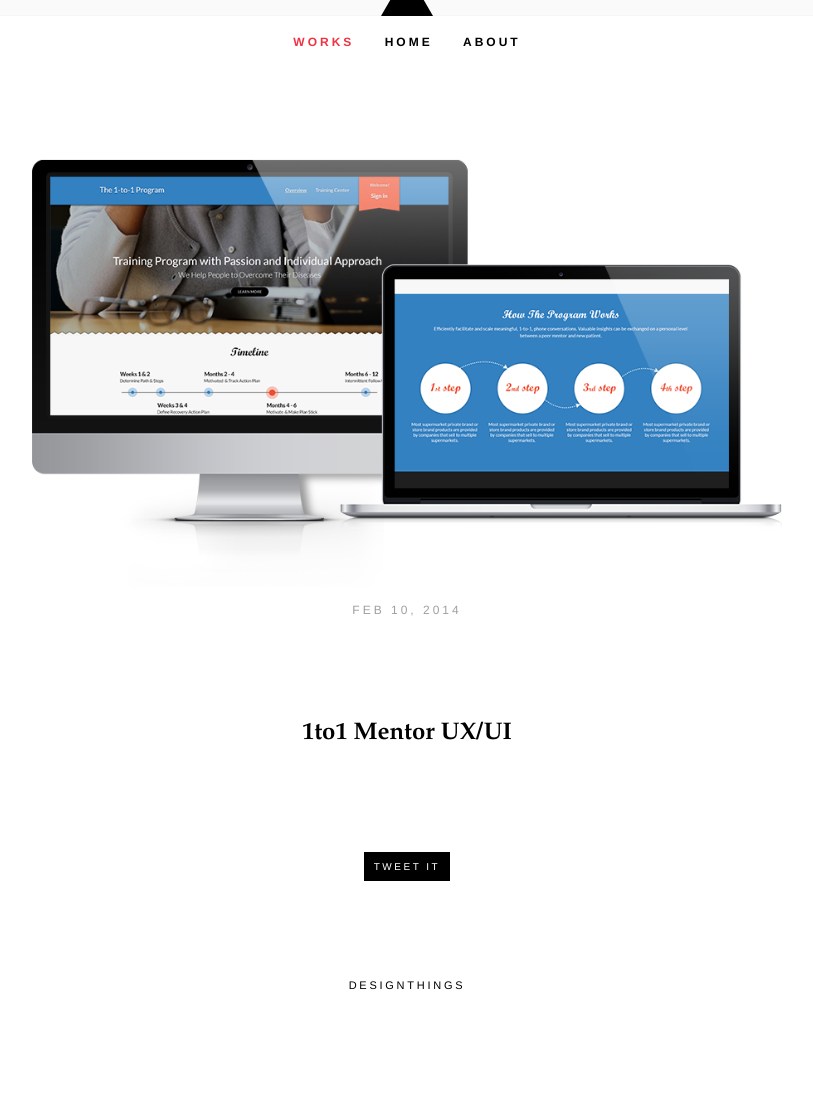
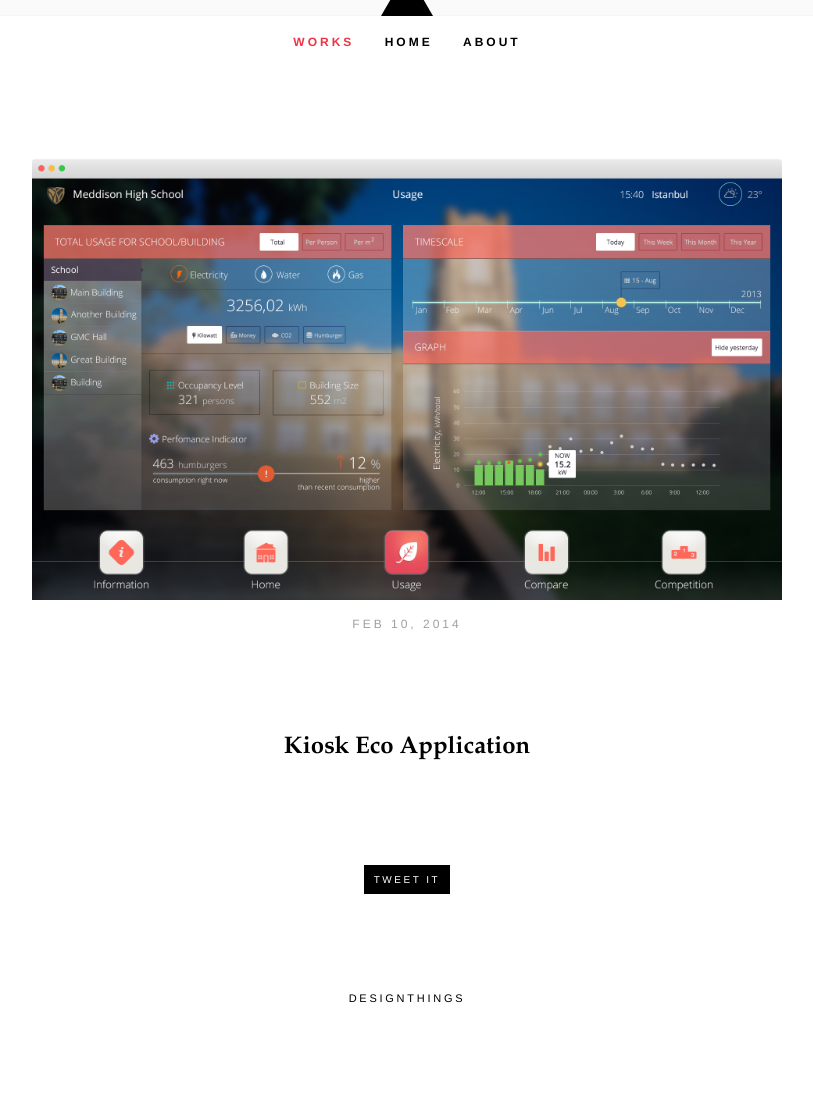
Before and after one commit to designthings/designthings.github.com, a Jekyll site: the page built from _posts/work/2014-02-10-KioskApp.md, in a window 1280 px wide. Shown: the whole page, without its empty margins (233-1046 px from the left). Built offline with Jekyll 4.4.1, drawn with Linux system fonts in a browser that asks for light colours; Markdown is read by kramdown in place of the engine named in the settings.

Commit message:
Edits kiosk app texts

```diff
--- a/_posts/work/2014-02-10-KioskApp.md
+++ b/_posts/work/2014-02-10-KioskApp.md
@@ -1,16 +1,16 @@
 ---
 layout: post
-title: 1to1 Mentor
+title: Kiosk Eco App
 category: work
 tag: web
 excerpt: website design
-thumb: 1to1mentor-thumb.png
-img-headline: 1to1mentor-1.png
+thumb: 42kiosk-thumb.png
+img-headline: 42kiosk-1.png
 ---
 
 <div class=txt>
 <p>
-    <strong>1to1 Mentor UX/UI</strong>
+    <strong>Kiosk Eco Application</strong>
 
 </p>
 
```
